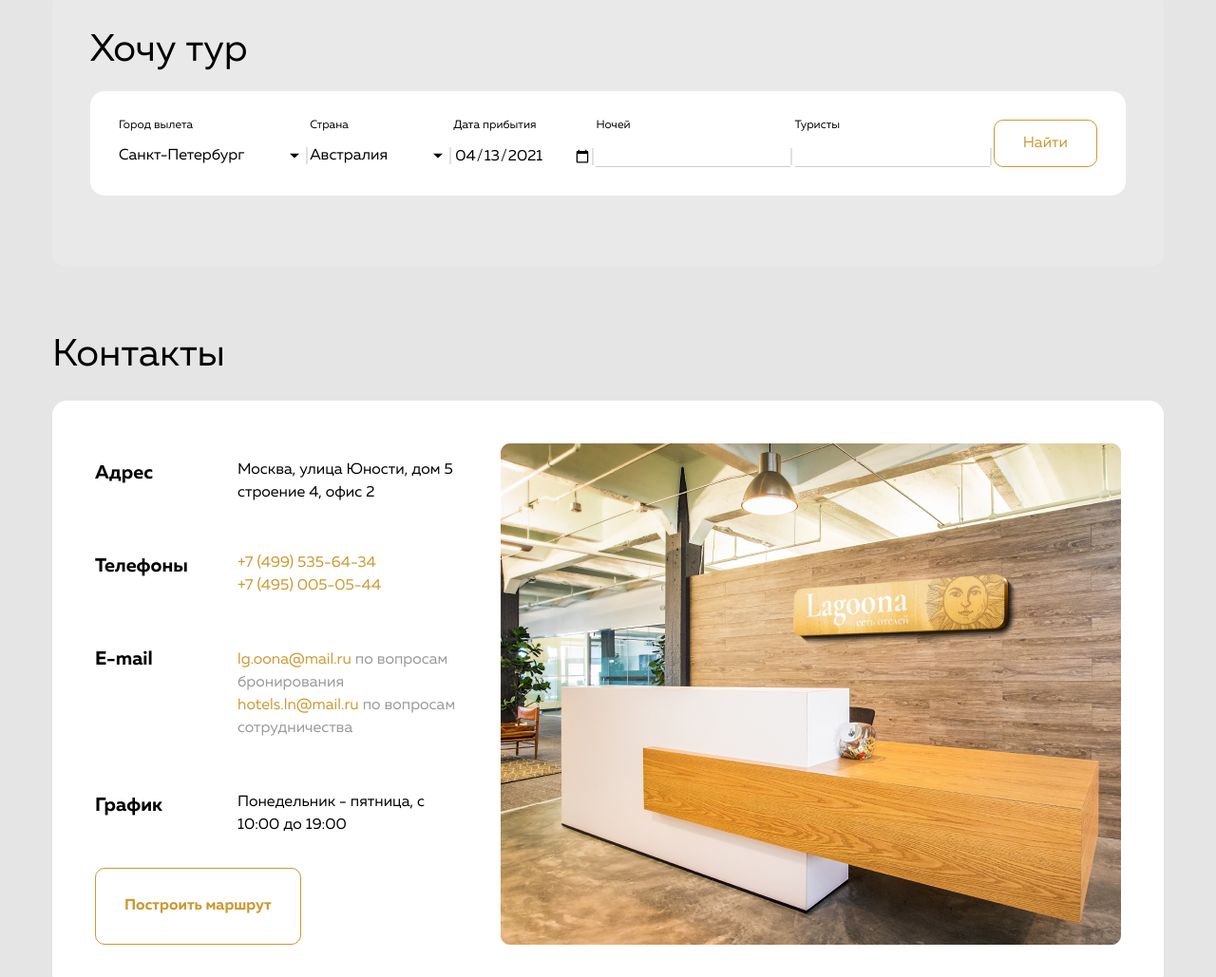
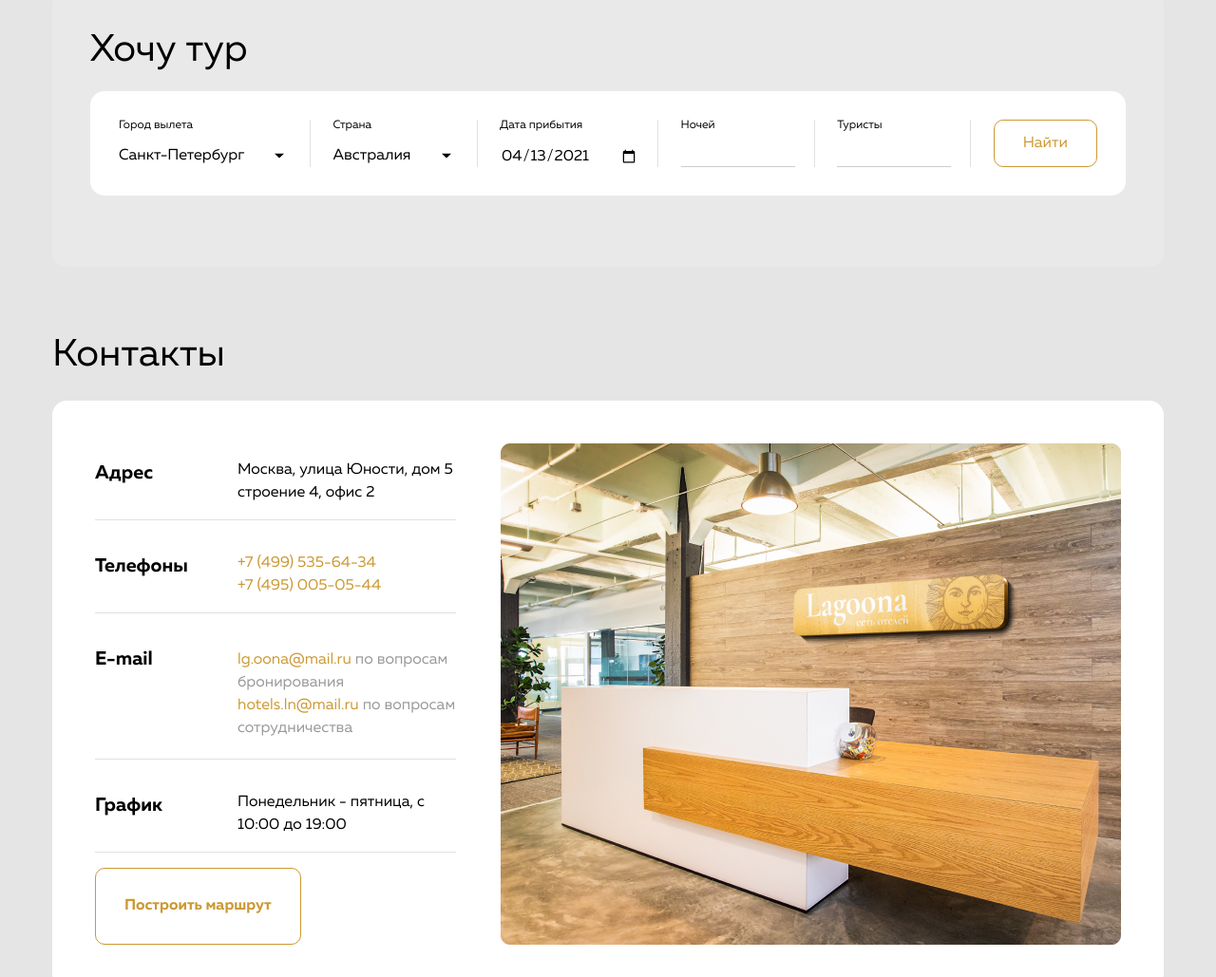
Before and after one commit to MaelstromOne/Html_layout_Basic, a plain HTML site: page 08_advanced-html/index.html in a window 1280 px wide. Shown: the part 4460-5489 px from the top of the page at 95% size. Drawn offline with Linux system fonts and the light colour scheme.

Commit message:
Добавлены разделители

```diff
--- a/08_advanced-html/css/style.css
+++ b/08_advanced-html/css/style.css
@@ -366,12 +366,13 @@ nav {
   display: flex;
   justify-content: space-between;
   padding: 30px;
-
+  box-sizing: border-box;
 }
 
-.search-tour__content > *:not(:last-child)::after {
-  content: '';
-  border: 1px solid #E1E1E1 ;
+.search-tour__element:not(:last-child) {
+  border-right: 1px solid #E1E1E1 ;
+  margin-right: 20px;
+  padding-right: 20px;
 }
 
 .search-tour__label {
@@ -386,6 +387,7 @@ nav {
 
 .search-tour__value_number {
   border-bottom: 1px solid #CCCCCC;
+  width: 120px;
 }
 
 .search-tour__value_select {
@@ -396,7 +398,7 @@ nav {
   background-repeat: no-repeat;
   background-position-x: 100%;
   background-position-y: -0.2rem;
-  padding-right: 4rem;
+  padding-right: 3rem;
 }
 
 .search-tour__sumbit {
@@ -437,6 +439,10 @@ nav {
   display: flex;
   justify-content: space-between;
   width: 380px;
+}
+
+.contacts-content__wrapper:not(:last-child) {
+  border-bottom: 1px solid #E1E1E1 ;
 }
 
 .contacts-content__value_wrapper {
--- a/08_advanced-html/index.html
+++ b/08_advanced-html/index.html
@@ -474,27 +474,27 @@
         Хочу тур
       </h2>
       <form class="search-tour__content" method="POST" action="https://jsonplaceholder.typicode.com/posts">
-        <div>
+        <div class="search-tour__element">
           <label class="search-tour__label" for="departure-сity">Город вылета</label>
           <select class="search-tour__value search-tour__value_select" name="departure-сity" id="departure-сity">
             <option>Санкт-Петербург</option>
           </select>
         </div>
-        <div>
+        <div class="search-tour__element">
           <label class="search-tour__label" for="country">Страна</label>
           <select class="search-tour__value search-tour__value_select" name="country" id="country">
             <option>Австралия</option>
           </select>
         </div>
-        <div>
+        <div class="search-tour__element">
           <label class="search-tour__label" for="arrival-date">Дата прибытия</label>
           <input type="date" class="search-tour__value" name="arrival-date" id="arrival-date">
         </div>
-        <div>
+        <div class="search-tour__element">
           <label class="search-tour__label" for="number-nights">Ночей</label>
           <input type="number" class="search-tour__value search-tour__value_number" name="number-nights" id="number-nights">
         </div>
-        <div>
+        <div class="search-tour__element">
           <label class="search-tour__label" for="number-tourists">Туристы</label>
           <input type="number" required class="search-tour__value search-tour__value_number" name="number-tourists" id="number-tourists">
         </div>
```
